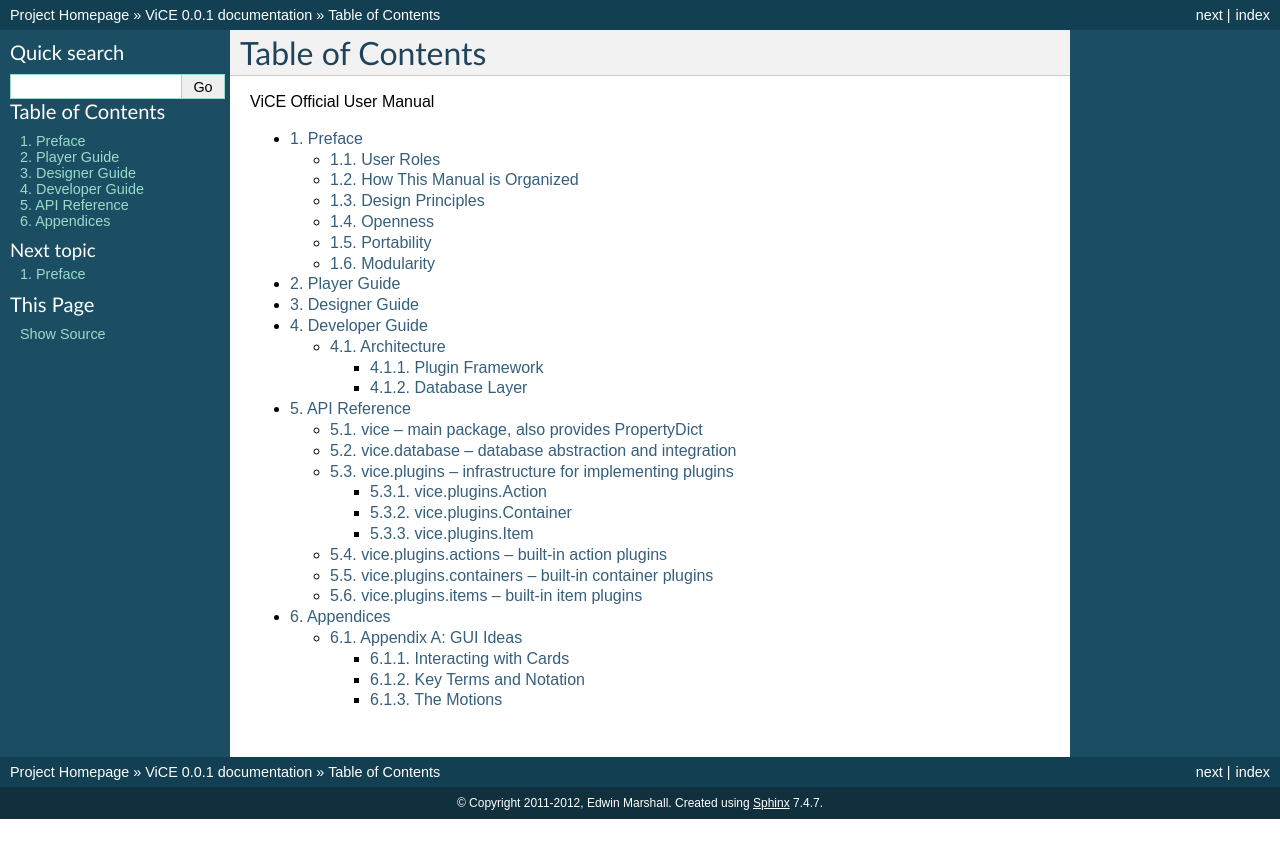
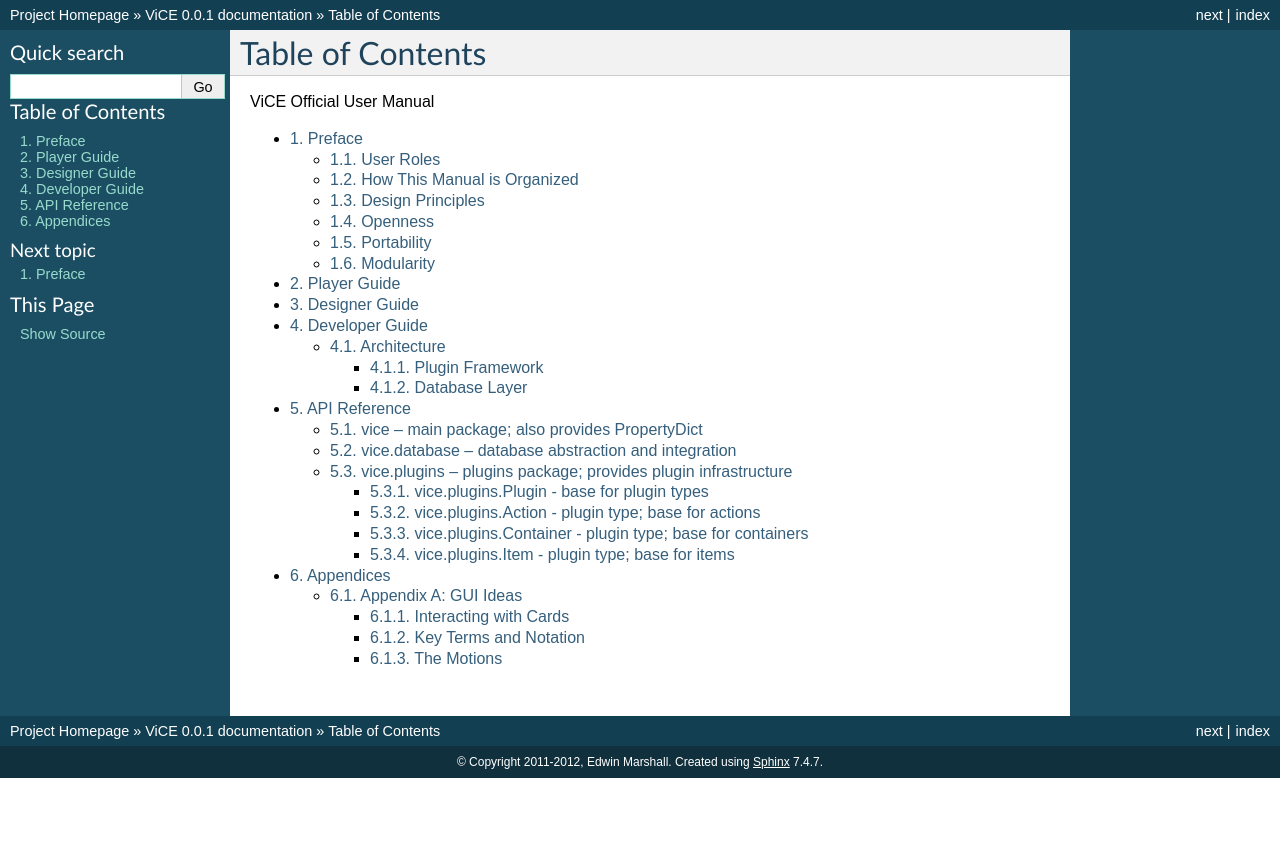
Before and after one commit to cnelsonsic/ViCE, a Sphinx documentation site: the page built from doc/source/index.rst, in a window 1280 px wide. Shown: the top 858 px of the page. Built offline with Sphinx 7.4.7, drawn with Linux system fonts in a browser that asks for light colours.

Commit message:
- updated api reference

```diff
--- a/doc/source/api_reference.rst
+++ b/doc/source/api_reference.rst
@@ -2,7 +2,7 @@
 #############
 .. _vice:
 
-vice -- main package, also provides PropertyDict
+vice -- main package; also provides PropertyDict
 ================================================
 .. autoclass:: vice.PropertyDict
 
@@ -15,52 +15,56 @@
 
 .. _vice.plugins:
 
-vice.plugins -- infrastructure for implementing plugins
-=======================================================
-.. automodule:: vice.plugins
+vice.plugins -- plugins package; provides plugin infrastructure
+===============================================================
+.. _vice.plugins.Plugin:
+
+vice.plugins.Plugin - base for plugin types
+-------------------------------------------
+.. autoclass:: vice.plugins.Plugin
     :members:
 
 .. _vice.plugins.Action:
 
-vice.plugins.Action
--------------------
+vice.plugins.Action - plugin type; base for actions
+---------------------------------------------------
 .. autoclass:: vice.plugins.Action
     :members:
 
 .. _vice.plugins.Container:
 
-vice.plugins.Container
-----------------------
+vice.plugins.Container - plugin type; base for containers
+---------------------------------------------------------
 .. autoclass:: vice.plugins.Container
     :members:
 
 .. _vice.plugins.Item:
 
-vice.plugins.Item
------------------
+vice.plugins.Item - plugin type; base for items
+-----------------------------------------------
 .. autoclass:: vice.plugins.Item
     :members:
 
 
 .. _vice.plugins.actions:
 
-vice.plugins.actions -- built-in action plugins
-===============================================
-.. automodule:: vice.plugins.actions
+.. vice.plugins.actions -- built-in action plugins
+.. ===============================================
+.. .. automodule:: vice.plugins.actions
     :members:
 
-.. _vice.plugins.containers:
+.. .. _vice.plugins.containers:
 
-vice.plugins.containers -- built-in container plugins
-=====================================================
-.. automodule:: vice.plugins.containers
+.. vice.plugins.containers -- built-in container plugins
+.. =====================================================
+.. .. automodule:: vice.plugins.containers
     :members:
 
-.. _vice.plugins.items:
+.. .. _vice.plugins.items:
 
-vice.plugins.items -- built-in item plugins
-===========================================
-.. automodule:: vice.plugins.items
+.. vice.plugins.items -- built-in item plugins
+.. ===========================================
+.. .. automodule:: vice.plugins.items
     :members:
 
 .. vice.plugins.rules -- provides complete rule implementations
```
